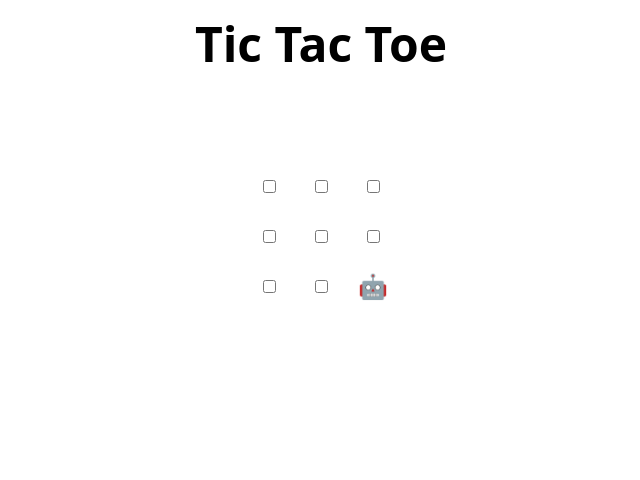
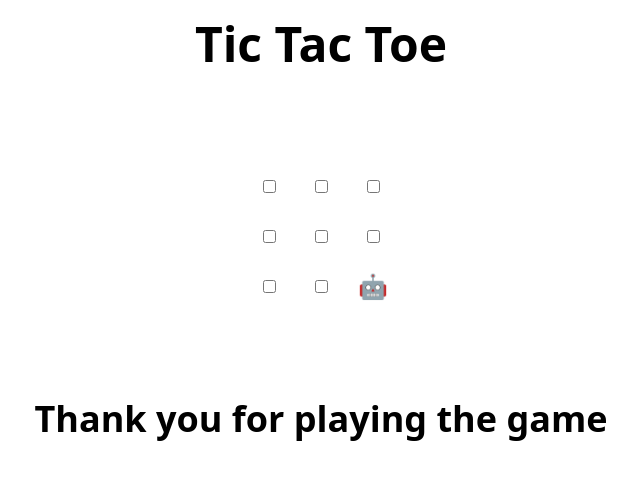
Before and after one commit to JStevany/review-pull-requests, a plain HTML site: page index.html in a window 1280 px wide. Shown: the whole page, without its empty margins (319-959 px from the left). Drawn offline with Linux system fonts and the light colour scheme.

Commit message:
Update index.html

```diff
--- a/index.html
+++ b/index.html
@@ -48,6 +48,7 @@
 </table>
 
 <h2 hidden>Game over, refresh to play again 🧑‍💻 🤖!</h2>
+<h2> Thank you for playing the game </h2>
 
 <script>
   // Initialization
```
